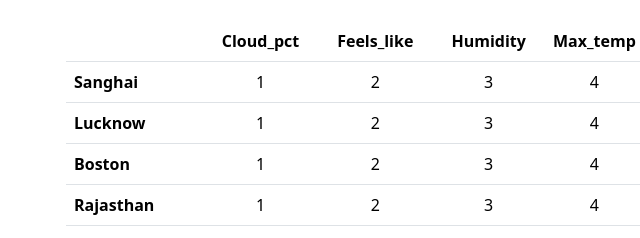
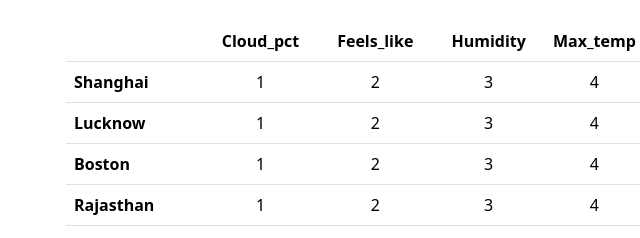
Before and after one commit to trdxDeepu/Weather-app, a plain HTML site: page index.html in a window 1280 px wide. Shown: the part 571-809 px from the top of the page, 16-656 px from the left. Drawn offline with nearby package versions, Linux system fonts and the light colour scheme; no server answers.

```diff
--- a/index.html
+++ b/index.html
@@ -160,7 +160,7 @@
             </thead>
             <tbody>
               <tr>
-                <th scope="row" class="text-start">Sanghai</th>
+                <th scope="row" class="text-start">Shanghai</th>
                 <td>1</td>
                 <td>2</td>
                 <td>3</td>
```
